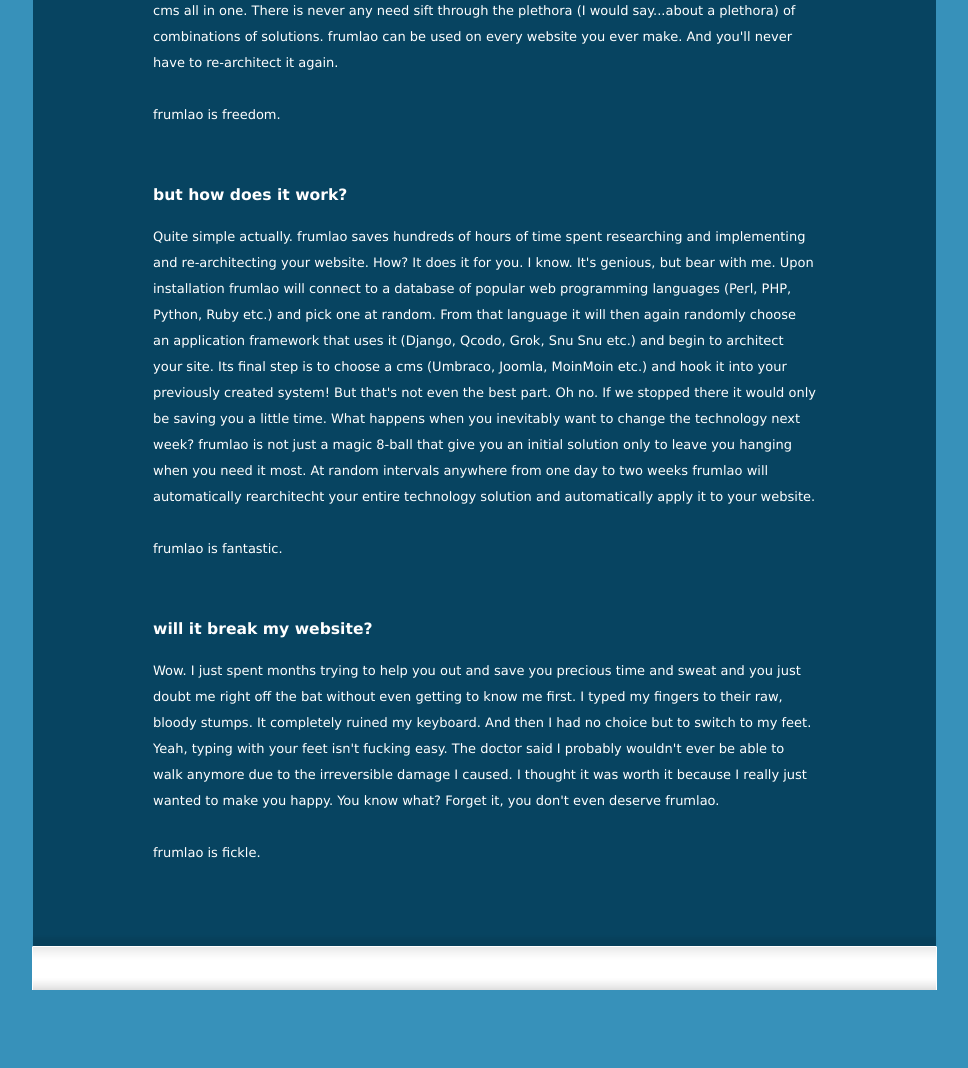
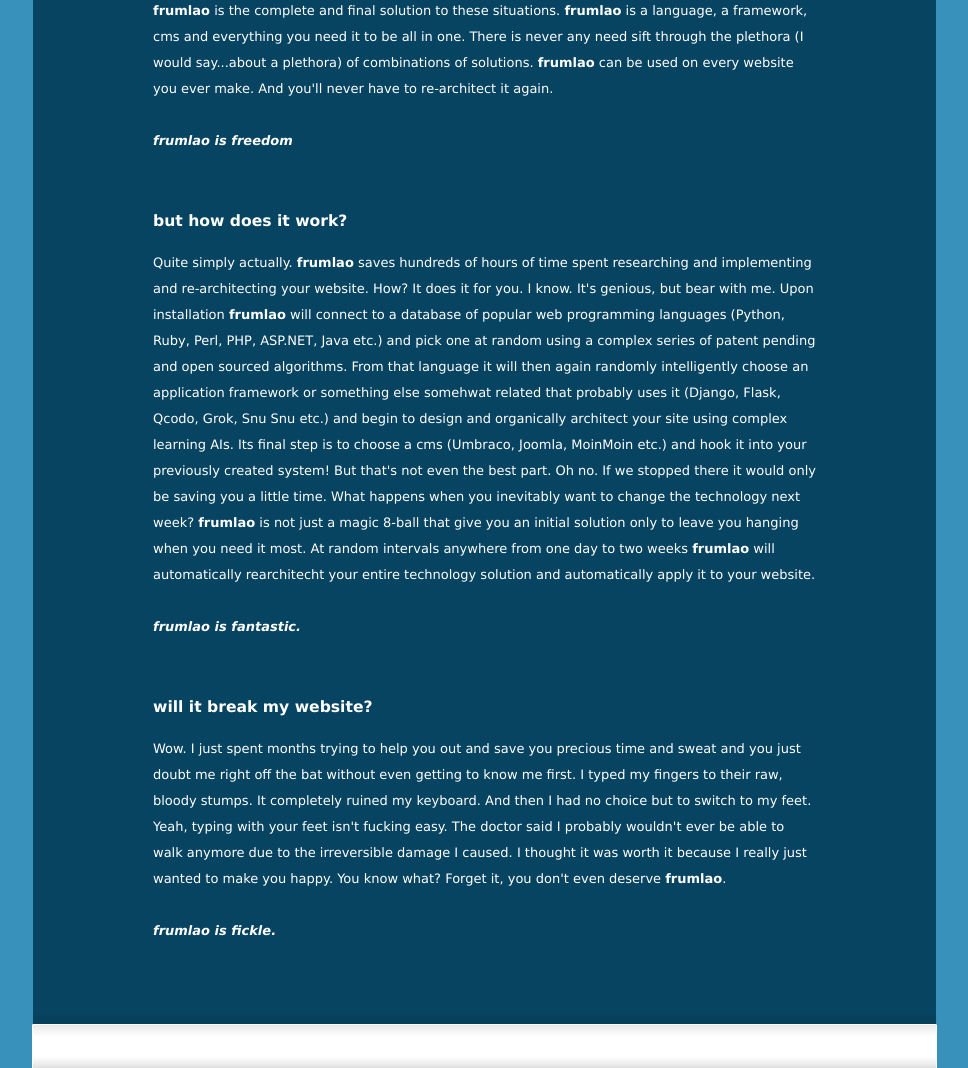
Before and after one commit to DigTheDoug/frumlao, a plain HTML site: page index.html in a window 1280 px wide. Shown: the part 902-1970 px from the top of the page, without its empty margins (177-1145 px from the left). Before the commit the page ends 1892 px from the top, so only its background shows below. Drawn offline with Linux system fonts and the light colour scheme.

Commit message:
updating index copy and adding fork me banner

```diff
--- a/index.html
+++ b/index.html
@@ -7,6 +7,7 @@
 		<link href="css/main.css" rel="stylesheet" />
     </head>
 	<body>
+		<a href="https://github.com/DigTheDoug/frumlao"><img style="position: absolute; top: 0; right: 0; border: 0;" src="https://s3.amazonaws.com/github/ribbons/forkme_right_darkblue_121621.png" alt="Fork me on GitHub"></a>
 		<div class="pageContainer">
 			<div class="headerContainer">
 				<img src="img/header-image.png" alt="frumlao" />
@@ -19,55 +20,27 @@
 				<div class="faqContainer">
 					<h2>what is frumlao?</h2>
 					<p>
-					frumlao is the complete web solution for the indecisive developer.
-					How often have you been tasked to create a website only to spend hours drooling in a
-					stupor in front of your monitor at the sheer magnitude of starting points.
-					You spend days researching and testing out various languages and frameworks,
-					each of them with even more ridiculous and nonsensical sounding names than the last.
-					And then you get the joyful task of starting the entire process over again looking for a
-					cms to manage all of your internets. After more research and more testing and even more
-					ridiculous sounding names you finally get it hooked up. And then you realize you have
-					no hope in hell of getting it to work with the design you were given. Time for a new
-					solution. Rewind. Restart. Ridiculous.
+					<strong>frumlao</strong> is the complete web technology solution for the indecisive developer.
 					<br /><br />
-					frumlao is the complete and final solution to these situations. frumlao is a language,
-					framework and cms all in one. There is never any need sift through the plethora
-					(I would say...about a plethora) of combinations of solutions. frumlao can be used on
-					every website you ever make. And you'll never have to re-architect it again.
+					How often have you been tasked to create a website only to spend hours drooling in a stupor in front of your monitor at the sheer magnitude of starting points. You spend days researching and testing out various languages and frameworks, each of them with even more ridiculous and nonsensical sounding names than the last. And then you get the joyful task of starting the entire process over again looking for a cms to manage all of your internets. After more research and more testing and even more ridiculous sounding names you finally get it hooked up. And then you realize you have no hope in hell of getting it to work with the design you were given. Time for a new solution. Rewind. Restart. Ridiculous.
 					<br /><br />
-					frumlao is freedom.
+					<strong>frumlao</strong> is the complete and final solution to these situations. <strong>frumlao</strong> is a language, a framework, cms and everything you need it to be all in one. There is never any need sift through the plethora (I would say...about a plethora) of combinations of solutions. <strong>frumlao</strong> can be used on every website you ever make. And you'll never have to re-architect it again.
+					<br /><br />
+					<strong><em>frumlao is freedom</em></strong>
 					</p>
 					<br />
 					<h2>but how does it work?</h2>
 					<p>
-					Quite simple actually. frumlao saves hundreds of hours of time spent researching and
-					implementing and re-architecting your website. How? It does it for you. I know.
-					It's genious, but bear with me. Upon installation frumlao will connect to a database
-					of popular web programming languages (Perl, PHP, Python, Ruby etc.) and pick one at random.
-					From that language it will then again randomly choose an application framework that uses it
-					(Django, Qcodo, Grok, Snu Snu etc.) and begin to architect your site.
-					Its final step is to choose a cms (Umbraco, Joomla, MoinMoin etc.) and hook it
-					into your previously created system! But that's not even the best part. Oh no. If we stopped there
-					it would only be saving you a little time. What happens when you inevitably want to change the
-					technology next week? frumlao is not just a magic 8-ball that give you an initial solution
-					only to leave you hanging when you need it most. At random intervals anywhere from one day to two weeks
-					frumlao will automatically rearchitecht your entire technology solution and automatically apply it to
-					your website.
+					Quite simply actually. <strong>frumlao</strong> saves hundreds of hours of time spent researching and implementing and re-architecting your website. How? It does it for you. I know. It's genious, but bear with me. Upon installation <strong>frumlao</strong> will connect to a database of popular web programming languages (Python, Ruby, Perl, PHP, ASP.NET, Java etc.) and pick one at random using a complex series of patent pending and open sourced algorithms. From that language it will then again randomly intelligently choose an application framework or something else somehwat related that probably uses it (Django, Flask, Qcodo, Grok, Snu Snu etc.) and begin to design and organically architect your site using complex learning AIs. Its final step is to choose a cms (Umbraco, Joomla, MoinMoin etc.) and hook it into your previously created system! But that's not even the best part. Oh no. If we stopped there it would only be saving you a little time. What happens when you inevitably want to change the technology next week? <strong>frumlao</strong> is not just a magic 8-ball that give you an initial solution only to leave you hanging when you need it most. At random intervals anywhere from one day to two weeks <strong>frumlao</strong> will automatically rearchitecht your entire technology solution and automatically apply it to your website.
 					<br /><br />
-					frumlao is fantastic.
+					<strong><em>frumlao is fantastic.</em></strong>
 					</p>
 					<br />
 					<h2>will it break my website?</h2>
 					<p>
-					Wow. I just spent months trying to help you out and save you
-					precious time and sweat and you just doubt me right off the bat without even getting to know me
-					first. I typed my fingers to their raw, bloody stumps. It completely ruined my keyboard. And then
-					I had no choice but to switch to my feet. Yeah, typing with your feet isn't fucking easy. The doctor said I
-					probably wouldn't ever be able to walk anymore due to the irreversible damage I caused.
-					I thought it was worth it because I really just wanted to make you happy. You know what?
-					Forget it, you don't even deserve frumlao.
+					Wow. I just spent months trying to help you out and save you precious time and sweat and you just doubt me right off the bat without even getting to know me first. I typed my fingers to their raw, bloody stumps. It completely ruined my keyboard. And then I had no choice but to switch to my feet. Yeah, typing with your feet isn't fucking easy. The doctor said I probably wouldn't ever be able to walk anymore due to the irreversible damage I caused. I thought it was worth it because I really just wanted to make you happy. You know what? Forget it, you don't even deserve <strong>frumlao</strong>.
 					<br /><br />
-					frumlao is fickle.
+					<strong><em>frumlao is fickle.</em></strong>
 					</p>
 				</div>
 			</div>
```
